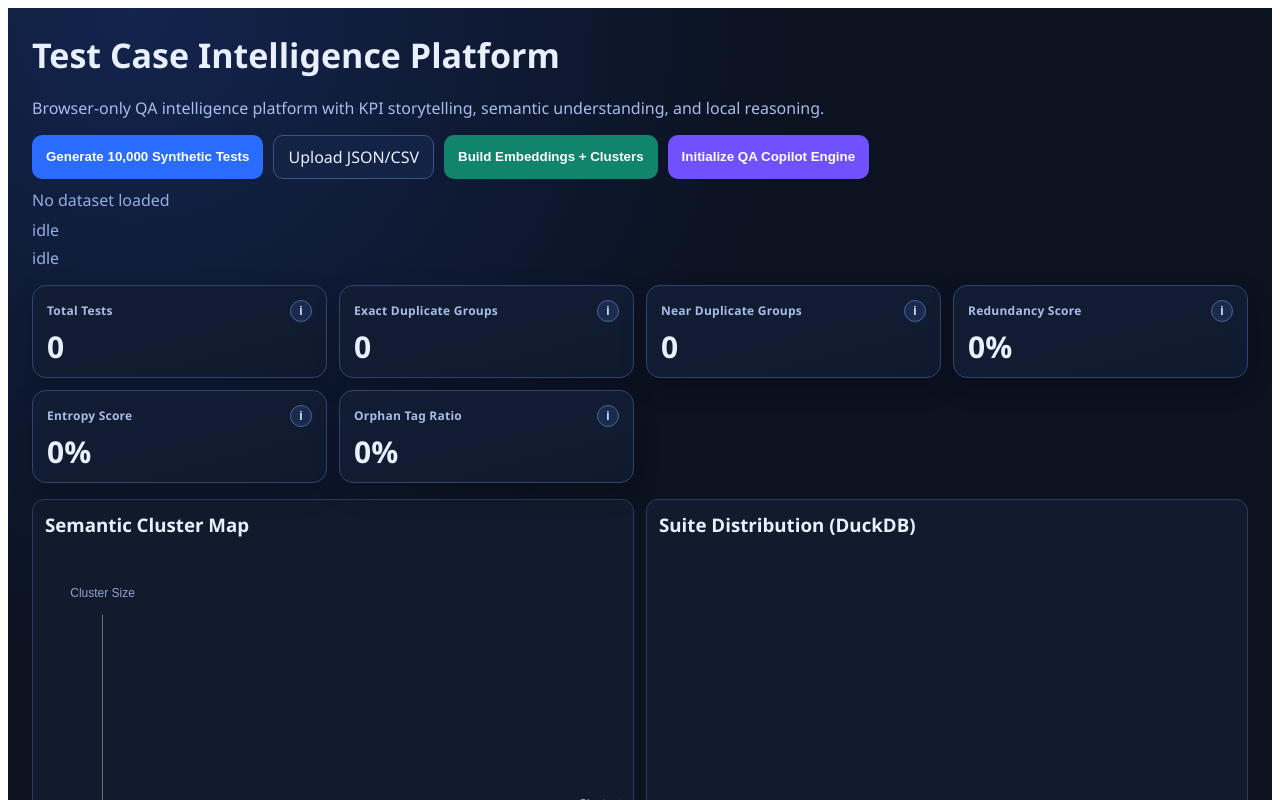
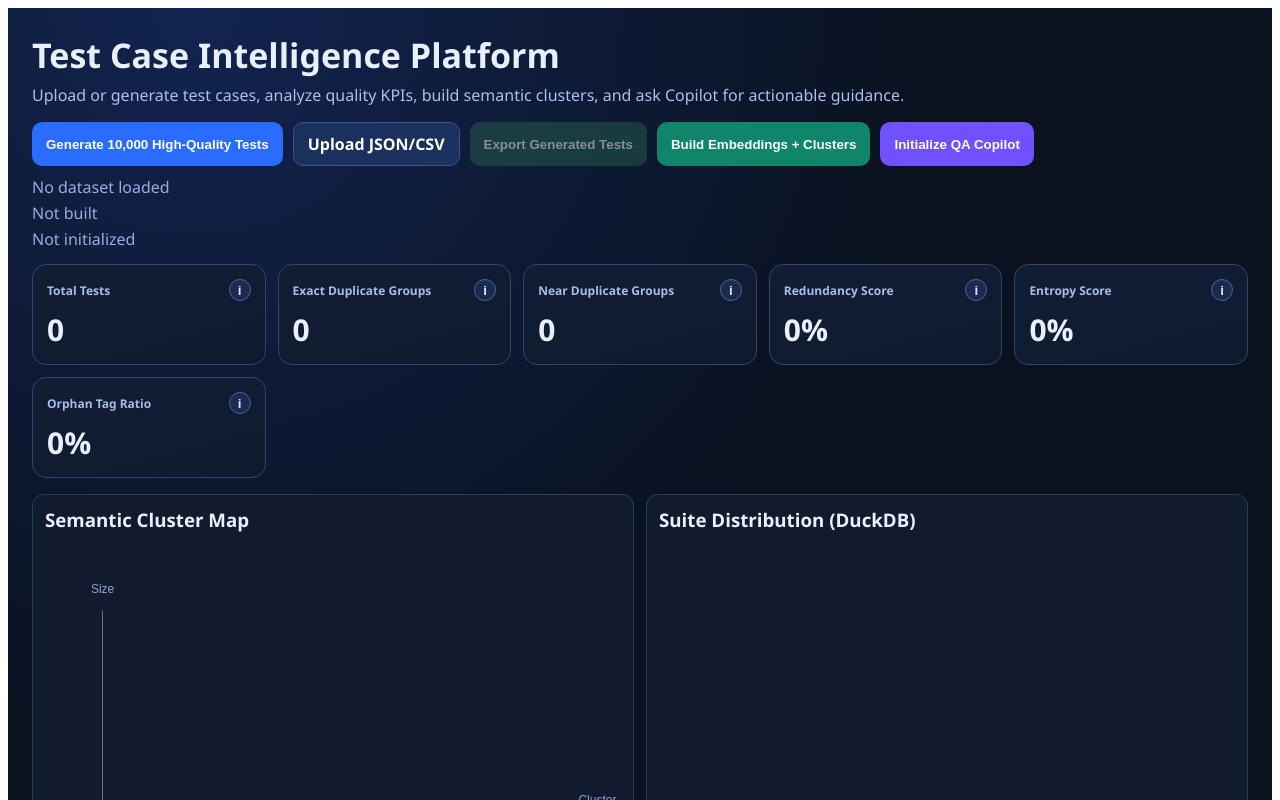
Before and after one commit to arvind3/qa-intelligence-platform, a React (Vite) app: page / in a window 1280 px wide. Shown: the top 800 px of the page. Built offline with nearby package versions, Linux system fonts and the light colour scheme.

Commit message:
Upgrade UX: clearer KPI cards, info help, richer data generation, and export generated testcases

```diff
--- a/src/main.tsx
+++ b/src/main.tsx
@@ -13,12 +13,12 @@ import { clusterByThreshold, LocalVectorStore } from './vector'
 const store = new LocalVectorStore()
 
 const KPI_HELP: Record<string, string> = {
-  'Total Tests': 'Total number of test cases currently loaded into the platform.',
-  'Exact Duplicate Groups': 'Groups of test cases that are exactly the same in title, description, and steps.',
-  'Near Duplicate Groups': 'Groups of test cases that are very similar in meaning but not exact text copies.',
-  'Redundancy Score': 'Higher score means more repeated test intent across the suite (more cleanup opportunity).',
-  'Entropy Score': 'Higher score means better diversity across features and test intent (healthier suite spread).',
-  'Orphan Tag Ratio': 'Percentage of tests with missing/inconsistent tags, which hurts discoverability and governance.',
+  'Total Tests': 'Total number of test cases currently loaded.',
+  'Exact Duplicate Groups': 'Identical tests (same title + description + steps).',
+  'Near Duplicate Groups': 'Semantically similar tests that likely overlap in intent.',
+  'Redundancy Score': 'Higher means more repeated coverage and better consolidation opportunity.',
+  'Entropy Score': 'Higher means better diversity of test intent across features.',
+  'Orphan Tag Ratio': 'Share of tests with missing or inconsistent tags.',
 }
 
 function parseJson(text: string): TestCaseRow[] {
@@ -48,31 +48,24 @@ function parseCsv(text: string): TestCaseRow[] {
   }))
 }
 
-function KpiCard({ label, value, help, open, onToggle }: { label: string; value: string | number; help: string; open: boolean; onToggle: () => void }) {
-  return (
-    <div style={{ background: 'linear-gradient(165deg, #121d34, #101a2f)', border: '1px solid #30446f', borderRadius: 14, padding: 14, position: 'relative', boxShadow: '0 10px 26px rgba(0,0,0,0.2)' }}>
-      <div style={{ display: 'flex', justifyContent: 'space-between', alignItems: 'center' }}>
-        <div style={{ color: '#a8bce8', fontSize: 12, fontWeight: 700, letterSpacing: '.02em' }}>{label}</div>
-        <button onClick={onToggle} aria-label={`Explain ${label}`} style={{ width: 22, height: 22, borderRadius: '50%', border: '1px solid #4a6396', background: '#1a2b4f', color: '#d8e6ff', cursor: 'pointer', fontSize: 12, fontWeight: 700 }}>i</button>
-      </div>
-      <div style={{ fontSize: 30, fontWeight: 800, marginTop: 8, lineHeight: 1.1 }}>{value}</div>
-      {open && (
-        <div style={{ marginTop: 10, fontSize: 12, color: '#bdd0f7', background: '#0b1530', border: '1px solid #2f446f', borderRadius: 10, padding: 10 }}>
-          {help}
-        </div>
-      )}
-    </div>
-  )
+function downloadJson(rows: TestCaseRow[]) {
+  const blob = new Blob([JSON.stringify(rows, null, 2)], { type: 'application/json' })
+  const url = URL.createObjectURL(blob)
+  const a = document.createElement('a')
+  a.href = url
+  a.download = `generated_testcases_${rows.length}.json`
+  a.click()
+  URL.revokeObjectURL(url)
 }
 
 function App() {
   const [rows, setRows] = useState<TestCaseRow[]>([])
   const [status, setStatus] = useState('No dataset loaded')
-  const [embStatus, setEmbStatus] = useState('idle')
-  const [llmStatus, setLlmStatus] = useState('idle')
+  const [embStatus, setEmbStatus] = useState('Not built')
+  const [llmStatus, setLlmStatus] = useState('Not initialized')
   const [clusters, setClusters] = useState<any[]>([])
   const [suiteDist, setSuiteDist] = useState<any[]>([])
-  const [question, setQuestion] = useState('What duplicates should be consolidated first?')
+  const [question, setQuestion] = useState('What duplicate families should we consolidate first?')
   const [answer, setAnswer] = useState('')
   const [openHelp, setOpenHelp] = useState<string | null>(null)
 
@@ -88,32 +81,28 @@ function App() {
   ]
 
   const clusterChartOption = useMemo(() => {
-    const points = clusters.slice(0, 20).map((c: any, i: number) => [i, c.length, c[0]?.meta?.title || ''])
+    const points = clusters.slice(0, 24).map((c: any, i: number) => [i, c.length, c[0]?.meta?.title || ''])
     return {
       backgroundColor: 'transparent',
-      xAxis: { type: 'value', axisLabel: { color: '#a4bbec' }, name: 'Cluster Index', nameTextStyle: { color: '#8ca4d4' } },
-      yAxis: { type: 'value', axisLabel: { color: '#a4bbec' }, name: 'Cluster Size', nameTextStyle: { color: '#8ca4d4' } },
+      xAxis: { type: 'value', axisLabel: { color: '#a4bbec' }, name: 'Cluster', nameTextStyle: { color: '#8ca4d4' } },
+      yAxis: { type: 'value', axisLabel: { color: '#a4bbec' }, name: 'Size', nameTextStyle: { color: '#8ca4d4' } },
       tooltip: { formatter: (p: any) => `Cluster ${p.data[0]}<br/>Size: ${p.data[1]}<br/>${p.data[2]}` },
-      series: [{ type: 'scatter', symbolSize: (v: any) => Math.max(10, Math.min(42, v[1] * 1.2)), data: points, itemStyle: { color: '#56d9ff' } }],
+      series: [{ type: 'scatter', symbolSize: (v: any) => Math.max(10, Math.min(44, v[1] * 1.3)), data: points, itemStyle: { color: '#57d9ff' } }],
     }
   }, [clusters])
 
-  const suiteChartOption = useMemo(
-    () => ({
-      backgroundColor: 'transparent',
-      xAxis: { type: 'category', data: suiteDist.map((r: any) => r.test_suite_id), axisLabel: { color: '#a4bbec' } },
-      yAxis: { type: 'value', axisLabel: { color: '#a4bbec' } },
-      series: [{ type: 'bar', data: suiteDist.map((r: any) => Number(r.c)), itemStyle: { color: '#6d8eff' }, barMaxWidth: 28 }],
-    }),
-    [suiteDist],
-  )
+  const suiteChartOption = useMemo(() => ({
+    backgroundColor: 'transparent',
+    xAxis: { type: 'category', data: suiteDist.map((r: any) => r.test_suite_id), axisLabel: { color: '#a4bbec' } },
+    yAxis: { type: 'value', axisLabel: { color: '#a4bbec' } },
+    series: [{ type: 'bar', data: suiteDist.map((r: any) => Number(r.c)), itemStyle: { color: '#6d8eff' }, barMaxWidth: 24 }],
+  }), [suiteDist])
 
   const loadRows = async (data: TestCaseRow[], source: string) => {
     setRows(data)
     setStatus(`Loaded ${data.length.toLocaleString()} tests from ${source}`)
     await loadTestsToDuckDB(data)
-    const stats = await queryDashboardStats()
-    setSuiteDist(stats.suiteDist)
+    setSuiteDist((await queryDashboardStats()).suiteDist)
   }
 
   const onGenerate = async () => loadRows(generateSyntheticTests(10000), 'synthetic generator')
@@ -123,8 +112,7 @@ function App() {
     if (!file) return
     try {
       const text = await file.text()
-      const parsed = file.name.endsWith('.csv') ? parseCsv(text) : parseJson(text)
-      await loadRows(parsed, file.name)
+      await loadRows(file.name.endsWith('.csv') ? parseCsv(text) : parseJson(text), file.name)
     } catch (err) {
       setStatus(`Upload failed: ${(err as Error).message}`)
     }
@@ -132,20 +120,18 @@ function App() {
 
   const onBuildSemantic = async () => {
     if (!rows.length) return
-    setEmbStatus('initializing embedding model...')
+    setEmbStatus('Initializing embedding model...')
     const mode = await initEmbeddingModel()
-    setEmbStatus(`embedding mode: ${mode}; embedding ${rows.length.toLocaleString()} tests...`)
     const vectors = await embedTests(rows)
     store.upsert(vectors)
     const c = clusterByThreshold(vectors, 0.9)
     setClusters(c)
-    setEmbStatus(`done: ${vectors.length.toLocaleString()} vectors, ${c.length} semantic clusters`)
+    setEmbStatus(`Embeddings ready (${mode}) · ${vectors.length.toLocaleString()} vectors · ${c.length} clusters`)
   }
 
   const onInitLlm = async () => {
-    setLlmStatus('initializing reasoning engine...')
-    const mode = await initReasoningEngine()
-    setLlmStatus(`reasoning mode: ${mode}`)
+    setLlmStatus('Initializing QA Copilot...')
+    setLlmStatus(`Copilot mode: ${await initReasoningEngine()}`)
   }
 
   const onAsk = async () => {
@@ -154,50 +140,76 @@ function App() {
   }
 
   return (
-    <main style={{ fontFamily: 'Segoe UI Variable, Segoe UI, sans-serif', padding: 24, background: 'radial-gradient(circle at 10% 0%, #13244d, #0b1220 42%)', color: '#e8f0ff', minHeight: '100vh' }}>
-      <h1 style={{ marginTop: 0, fontSize: 34 }}>Test Case Intelligence Platform</h1>
-      <p style={{ color: '#a7bde9', maxWidth: 980, marginTop: -4 }}>
-        Browser-only QA intelligence platform with KPI storytelling, semantic understanding, and local reasoning.
+    <main style={{ fontFamily: 'Segoe UI Variable, Segoe UI, sans-serif', padding: 24, background: 'radial-gradient(circle at 15% 0%, #12244f, #0a1220 45%)', color: '#e8f0ff', minHeight: '100vh' }}>
+      <h1 style={{ marginTop: 0, marginBottom: 6, fontSize: 34 }}>Test Case Intelligence Platform</h1>
+      <p style={{ marginTop: 0, color: '#abc0ea', maxWidth: 980 }}>
+        Upload or generate test cases, analyze quality KPIs, build semantic clusters, and ask Copilot for actionable guidance.
       </p>
 
       <div style={{ display: 'flex', gap: 10, flexWrap: 'wrap', marginBottom: 10 }}>
-        <button onClick={onGenerate} style={{ background: '#2a6cff', color: '#fff', border: 0, borderRadius: 10, padding: '10px 14px', fontWeight: 700, cursor: 'pointer' }}>Generate 10,000 Synthetic Tests</button>
-        <label style={{ border: '1px solid #3a5388', borderRadius: 10, padding: '10px 14px', cursor: 'pointer', background: '#132346' }}>Upload JSON/CSV<input type="file" accept="application/json,text/csv,.csv" onChange={onUpload} style={{ display: 'none' }} /></label>
-        <button onClick={onBuildSemantic} style={{ background: '#11856b', color: '#fff', border: 0, borderRadius: 10, padding: '10px 14px', fontWeight: 700, cursor: 'pointer' }}>Build Embeddings + Clusters</button>
-        <button onClick={onInitLlm} style={{ background: '#6f51ff', color: '#fff', border: 0, borderRadius: 10, padding: '10px 14px', fontWeight: 700, cursor: 'pointer' }}>Initialize QA Copilot Engine</button>
+        <button onClick={onGenerate} style={btn('#2a6cff')}>Generate 10,000 High-Quality Tests</button>
+        <label style={{ ...btn('#1a315e'), border: '1px solid #3a5388' }}>Upload JSON/CSV<input type="file" accept="application/json,text/csv,.csv" onChange={onUpload} style={{ display: 'none' }} /></label>
+        <button onClick={() => downloadJson(rows)} disabled={!rows.length} style={btn('#245f4a', !rows.length)}>Export Generated Tests</button>
+        <button onClick={onBuildSemantic} style={btn('#11856b')}>Build Embeddings + Clusters</button>
+        <button onClick={onInitLlm} style={btn('#6f51ff')}>Initialize QA Copilot</button>
       </div>
 
-      <div style={{ color: '#95aedf', marginBottom: 8 }}>{status}</div>
-      <div style={{ color: '#95aedf', marginBottom: 6 }}>{embStatus}</div>
-      <div style={{ color: '#95aedf', marginBottom: 16 }}>{llmStatus}</div>
+      <div style={{ color: '#95aedf', marginBottom: 4 }}>{status}</div>
+      <div style={{ color: '#95aedf', marginBottom: 4 }}>{embStatus}</div>
+      <div style={{ color: '#95aedf', marginBottom: 14 }}>{llmStatus}</div>
 
-      <section style={{ display: 'grid', gridTemplateColumns: 'repeat(auto-fit, minmax(235px, 1fr))', gap: 12 }}>
+      <section style={{ display: 'grid', gridTemplateColumns: 'repeat(auto-fit, minmax(230px, 1fr))', gap: 12 }}>
         {kpiItems.map((k) => (
-          <KpiCard key={k.label} label={k.label} value={k.value} help={KPI_HELP[k.label]} open={openHelp === k.label} onToggle={() => setOpenHelp(openHelp === k.label ? null : k.label)} />
+          <div key={k.label} style={{ background: 'linear-gradient(165deg, #121d34, #101a2f)', border: '1px solid #30446f', borderRadius: 14, padding: 14 }}>
+            <div style={{ display: 'flex', justifyContent: 'space-between', alignItems: 'center' }}>
+              <div style={{ color: '#a8bce8', fontSize: 12, fontWeight: 700 }}>{k.label}</div>
+              <button onClick={() => setOpenHelp(openHelp === k.label ? null : k.label)} style={{ width: 22, height: 22, borderRadius: '50%', border: '1px solid #4a6396', background: '#1a2b4f', color: '#d8e6ff', cursor: 'pointer', fontWeight: 700 }}>i</button>
+            </div>
+            <div style={{ fontSize: 30, fontWeight: 800, marginTop: 8 }}>{k.value}</div>
+            {openHelp === k.label && <div style={{ marginTop: 8, fontSize: 12, color: '#bdd0f7', background: '#0b1530', border: '1px solid #2f446f', borderRadius: 10, padding: 10 }}>{KPI_HELP[k.label]}</div>}
+          </div>
         ))}
       </section>
 
       <section style={{ marginTop: 16, display: 'grid', gridTemplateColumns: '1fr 1fr', gap: 12 }}>
-        <div style={{ background: '#121a2d', border: '1px solid #2a3b62', borderRadius: 12, padding: 12 }}>
-          <h3 style={{ marginTop: 0 }}>Semantic Cluster Map</h3>
-          <ReactECharts option={clusterChartOption} style={{ height: 320 }} />
-        </div>
-        <div style={{ background: '#121a2d', border: '1px solid #2a3b62', borderRadius: 12, padding: 12 }}>
-          <h3 style={{ marginTop: 0 }}>Suite Distribution (DuckDB)</h3>
-          <ReactECharts option={suiteChartOption} style={{ height: 320 }} />
-        </div>
+        <Panel title="Semantic Cluster Map"><ReactECharts option={clusterChartOption} style={{ height: 320 }} /></Panel>
+        <Panel title="Suite Distribution (DuckDB)"><ReactECharts option={suiteChartOption} style={{ height: 320 }} /></Panel>
       </section>
 
-      <section style={{ marginTop: 16, background: '#121a2d', border: '1px solid #2a3b62', borderRadius: 12, padding: 12 }}>
-        <h3 style={{ marginTop: 0 }}>QA Copilot</h3>
+      <Panel title="Sample Generated Test Cases" style={{ marginTop: 16 }}>
+        <div style={{ maxHeight: 220, overflow: 'auto' }}>
+          <table style={{ width: '100%', borderCollapse: 'collapse', fontSize: 12 }}>
+            <thead>
+              <tr style={{ color: '#9fb2df' }}>
+                <th style={th}>ID</th><th style={th}>Title</th><th style={th}>Suite</th><th style={th}>Tags</th>
+              </tr>
+            </thead>
+            <tbody>
+              {rows.slice(0, 20).map((r) => (
+                <tr key={r.test_case_id}><td style={td}>{r.test_case_id}</td><td style={td}>{r.title}</td><td style={td}>{r.test_suite_id}</td><td style={td}>{(r.tags || []).join(', ')}</td></tr>
+              ))}
+            </tbody>
+          </table>
+        </div>
+      </Panel>
+
+      <Panel title="QA Copilot" style={{ marginTop: 16 }}>
         <div style={{ display: 'flex', gap: 8 }}>
           <input value={question} onChange={(e) => setQuestion(e.target.value)} style={{ flex: 1, padding: 10, borderRadius: 8, border: '1px solid #324978', background: '#0b1220', color: '#e8f0ff' }} />
-          <button onClick={onAsk} style={{ background: '#2a6cff', color: '#fff', border: 0, borderRadius: 10, padding: '10px 14px', fontWeight: 700, cursor: 'pointer' }}>Ask</button>
+          <button onClick={onAsk} style={btn('#2a6cff')}>Ask</button>
         </div>
         <pre style={{ marginTop: 10, background: '#0b1220', border: '1px solid #324978', borderRadius: 8, padding: 10, whiteSpace: 'pre-wrap', color: '#c9d7f8' }}>{answer || 'No response yet.'}</pre>
-      </section>
+      </Panel>
     </main>
   )
 }
 
+function Panel({ title, children, style = {} as React.CSSProperties }: any) {
+  return <section style={{ background: '#121a2d', border: '1px solid #2a3b62', borderRadius: 12, padding: 12, ...style }}><h3 style={{ marginTop: 0 }}>{title}</h3>{children}</section>
+}
+
+const th: React.CSSProperties = { textAlign: 'left', padding: '8px 6px', borderBottom: '1px solid #273b62' }
+const td: React.CSSProperties = { padding: '8px 6px', borderBottom: '1px solid #1a2d50', color: '#c9d7f8' }
+const btn = (bg: string, disabled = false): React.CSSProperties => ({ background: bg, color: '#fff', border: 0, borderRadius: 10, padding: '10px 14px', fontWeight: 700, cursor: disabled ? 'not-allowed' : 'pointer', opacity: disabled ? .5 : 1 })
+
 createRoot(document.getElementById('root')!).render(<App />)
--- a/src/synthetic.ts
+++ b/src/synthetic.ts
@@ -11,73 +11,105 @@ const FEATURES = [
   'Notifications',
   'Admin',
   'Reporting',
+  'Returns',
+  'Inventory',
 ]
 
-const ACTIONS = ['validate', 'verify', 'ensure', 'check', 'confirm']
-const ENTITIES = ['workflow', 'form', 'response', 'state', 'permission', 'session']
+const SCENARIOS = ['happy path', 'negative path', 'edge case', 'permissions', 'recovery', 'validation']
+const CHANNELS = ['web', 'mobile', 'api']
 
 function pick<T>(arr: T[]): T {
   return arr[Math.floor(Math.random() * arr.length)]
 }
 
-function sentence(feature: string) {
-  return `${pick(ACTIONS)} ${feature.toLowerCase()} ${pick(ENTITIES)} behavior under expected conditions`
+function mutateText(text: string) {
+  const replacements: Record<string, string[]> = {
+    validate: ['verify', 'confirm', 'check'],
+    should: ['must', 'needs to', 'is expected to'],
+    user: ['customer', 'buyer', 'operator'],
+    error: ['failure', 'validation error', 'rejection'],
+  }
+  let out = text
+  for (const [k, vals] of Object.entries(replacements)) {
+    if (out.includes(k) && Math.random() < 0.55) out = out.replace(k, pick(vals))
+  }
+  return out
 }
 
-function buildBase(i: number): TestCaseRow {
+function createBaseCase(i: number): TestCaseRow {
   const feature = pick(FEATURES)
-  const suite = `S-${(i % 25) + 1}`
-  const plan = `P-${(i % 8) + 1}`
-  const title = `${feature}: ${sentence(feature)}`
-  const steps = [
-    `Open ${feature} module`,
-    'Perform primary user action',
-    'Validate expected result',
-  ].join(' | ')
+  const scenario = pick(SCENARIOS)
+  const channel = pick(CHANNELS)
+  const plan = `P-${(i % 9) + 1}`
+  const suite = `S-${feature.slice(0, 3).toUpperCase()}-${(i % 12) + 1}`
+
+  const title = `${feature}: ${scenario} on ${channel}`
+  const description = `${feature} ${scenario} coverage to ensure business-critical behavior is stable for ${channel} interactions.`
+  const stepsArr = [
+    `Open ${feature} module on ${channel}`,
+    `Execute ${scenario} workflow with representative data`,
+    `Validate expected result and audit logs`,
+  ]
+
+  if (Math.random() < 0.35) stepsArr.push('Verify telemetry and event tracking consistency')
+  if (Math.random() < 0.22) stepsArr.push('Validate rollback/retry behavior under transient failures')
 
   const weakTagChance = Math.random()
   const tags =
-    weakTagChance < 0.1
+    weakTagChance < 0.08
       ? []
-      : weakTagChance < 0.25
-      ? [feature.toLowerCase(), 'smoke', 'SMOKE']
-      : [feature.toLowerCase(), 'regression']
+      : weakTagChance < 0.22
+      ? [feature.toLowerCase(), 'Regression', 'regression']
+      : [feature.toLowerCase(), scenario.replace(' ', '-'), channel, 'regression']
 
   return {
     test_case_id: `TC-${100000 + i}`,
     test_plan_id: plan,
     test_suite_id: suite,
     title,
-    description: `${feature} scenario coverage for enterprise QA intelligence benchmarking.`,
-    steps,
+    description,
+    steps: stepsArr.join(' | '),
     tags,
   }
 }
 
 export function generateSyntheticTests(count = 10000): TestCaseRow[] {
-  const rows: TestCaseRow[] = []
+  const rows = Array.from({ length: count }, (_, i) => createBaseCase(i))
 
-  for (let i = 0; i < count; i++) {
-    rows.push(buildBase(i))
-  }
-
-  // Inject exact duplicates (~10%)
-  const exactCount = Math.floor(count * 0.1)
+  // 1) Exact duplicates (~9%)
+  const exactCount = Math.floor(count * 0.09)
   for (let i = 0; i < exactCount; i++) {
     const src = rows[Math.floor(Math.random() * rows.length)]
     rows[i] = { ...src, test_case_id: `TC-EX-${i}` }
   }
 
-  // Inject near duplicates (~20%)
+  // 2) Near-duplicates (~18%)
   const nearStart = exactCount
-  const nearEnd = nearStart + Math.floor(count * 0.2)
+  const nearEnd = nearStart + Math.floor(count * 0.18)
   for (let i = nearStart; i < nearEnd; i++) {
     const src = rows[Math.floor(Math.random() * rows.length)]
     rows[i] = {
       ...src,
       test_case_id: `TC-ND-${i}`,
-      title: src.title.replace('validate', pick(['verify', 'confirm', 'check'])),
-      steps: `${src.steps} | Optional edge assertion`,
+      title: mutateText(src.title),
+      description: mutateText(src.description),
+      steps: `${mutateText(src.steps)} | Optional business assertion`,
+    }
+  }
+
+  // 3) Parameterized family variants (~20%)
+  const famStart = nearEnd
+  const famEnd = famStart + Math.floor(count * 0.2)
+  for (let i = famStart; i < famEnd; i++) {
+    const src = rows[Math.floor(Math.random() * rows.length)]
+    const locale = pick(['US', 'EU', 'IN', 'APAC'])
+    const persona = pick(['guest', 'new-user', 'power-user', 'admin'])
+    rows[i] = {
+      ...src,
+      test_case_id: `TC-FAM-${i}`,
+      title: `${src.title} [${locale}/${persona}]`,
+      description: `${src.description} Parameterization: locale=${locale}, persona=${persona}.`,
+      tags: [...new Set([...(src.tags || []), locale.toLowerCase(), persona])],
     }
   }
 
```
